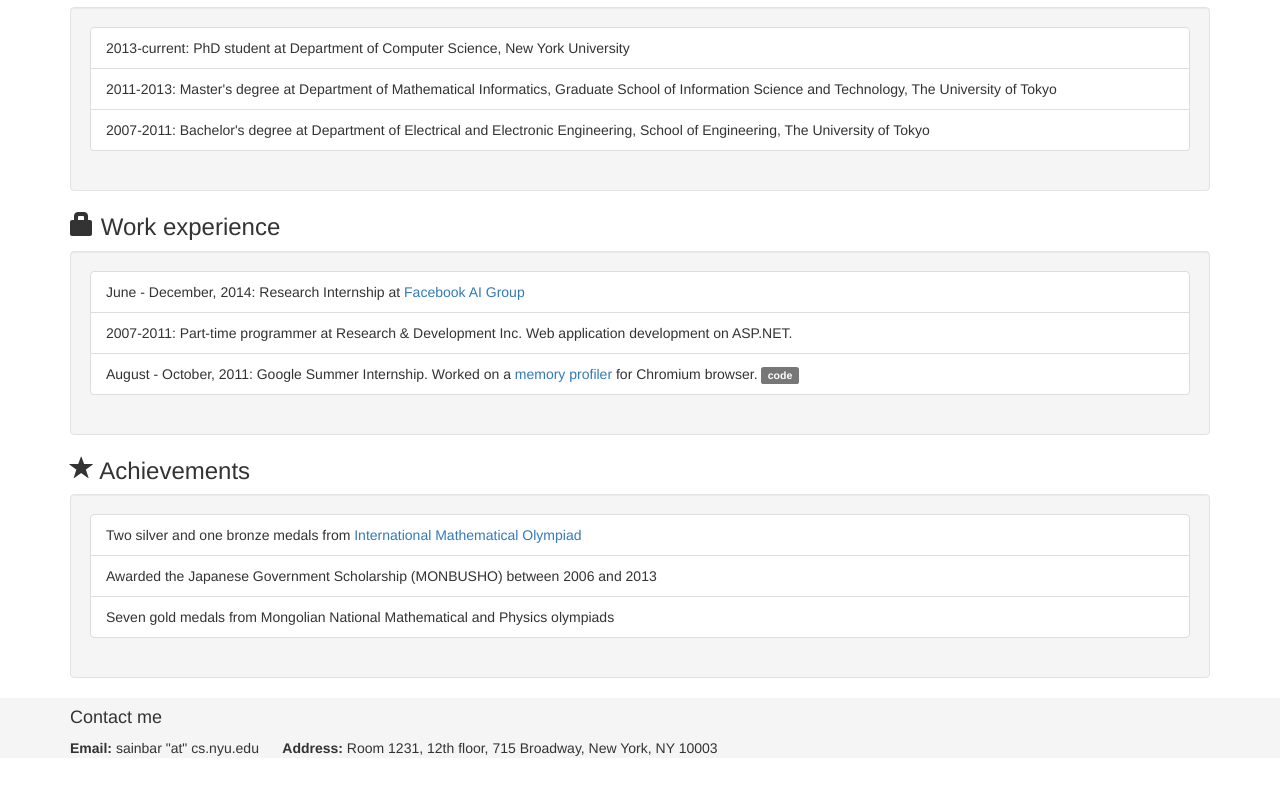
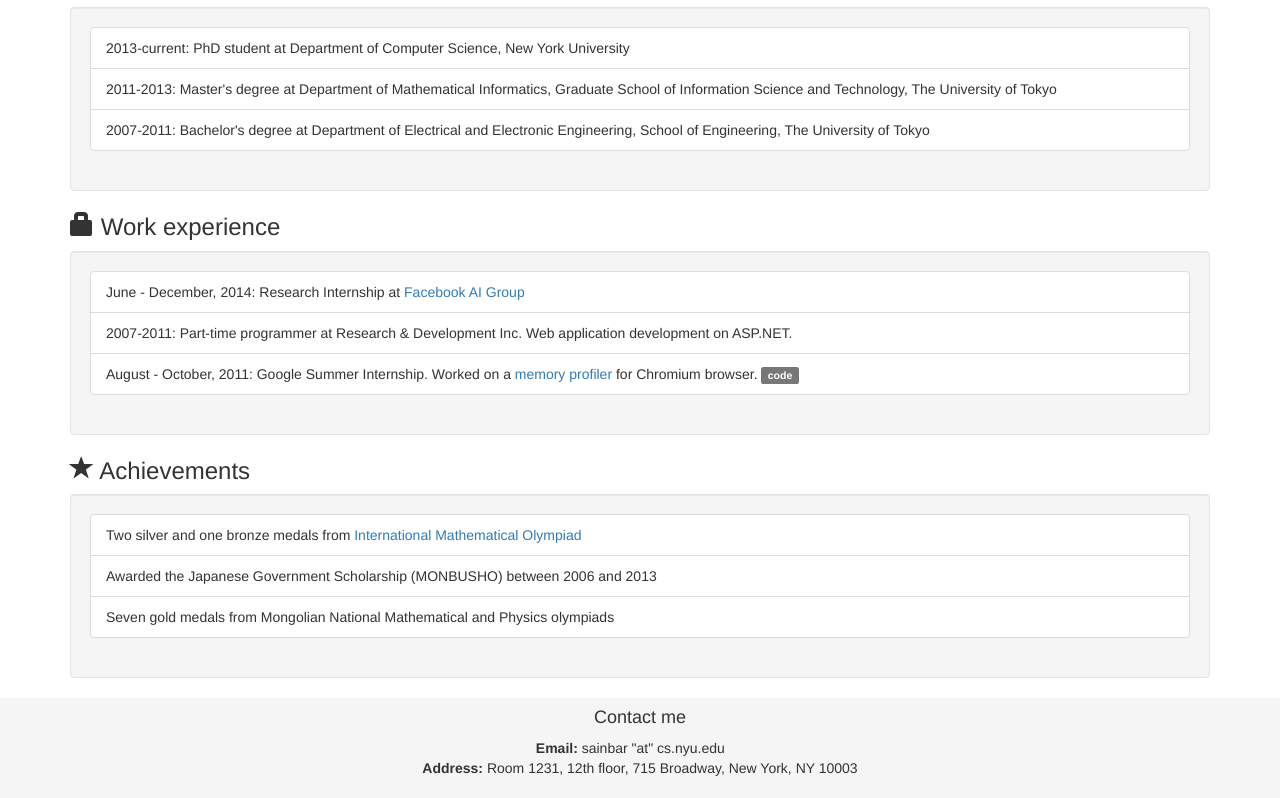
Before and after one commit to tesatory/tesatory.github.io, a plain HTML site: page index.html in a window 1280 px wide. Shown: the part 834-1632 px from the top of the page. Before the commit the page ends 1592 px from the top, so only its background shows below. Drawn offline with nearby package versions, Linux system fonts and the light colour scheme.

Commit message:
update contact

```diff
--- a/index.html
+++ b/index.html
@@ -108,12 +108,13 @@
 	</ul>
       </div>
     </div>
-    <footer style="background-color:#f5f5f5;width:100%;">
-    <div class="container">
+    <footer style="background-color:#f5f5f5;width:100%;padding-bottom:10px;">
+    <div class="container" style="text-align:center;">
       <h4> Contact me</h4>
-      	<strong>Email:</strong> sainbar "at" cs.nyu.edu &nbsp;&nbsp;&nbsp;&nbsp;
+      <p>
+      	<strong>Email:</strong> sainbar "at" cs.nyu.edu &nbsp;&nbsp;&nbsp;&nbsp; <br/>
       	<strong>Address:</strong> Room 1231, 12th floor, 715 Broadway, New York, NY 10003
-      <br/>
+    </p>
     </div>
     </footer>
     <!-- Bootstrap core JavaScript
```
